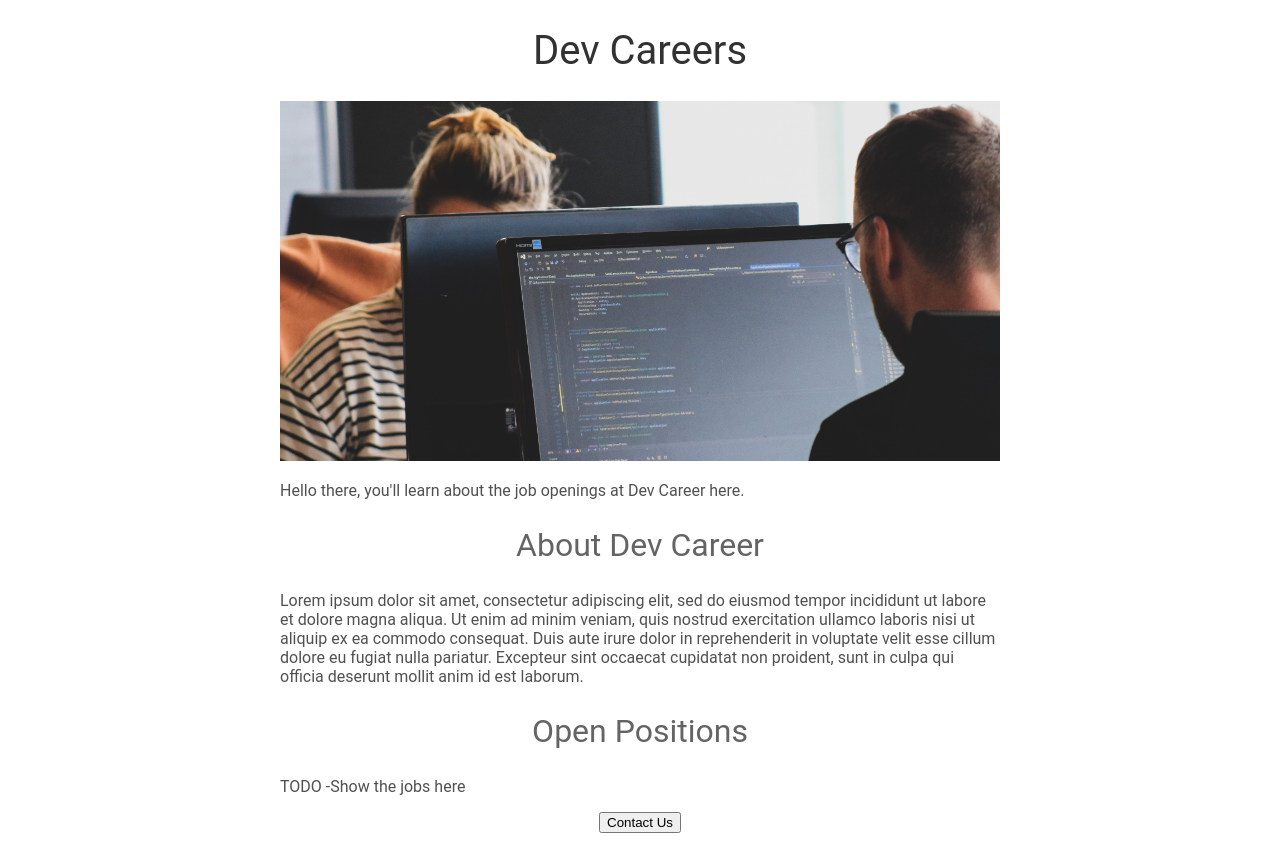
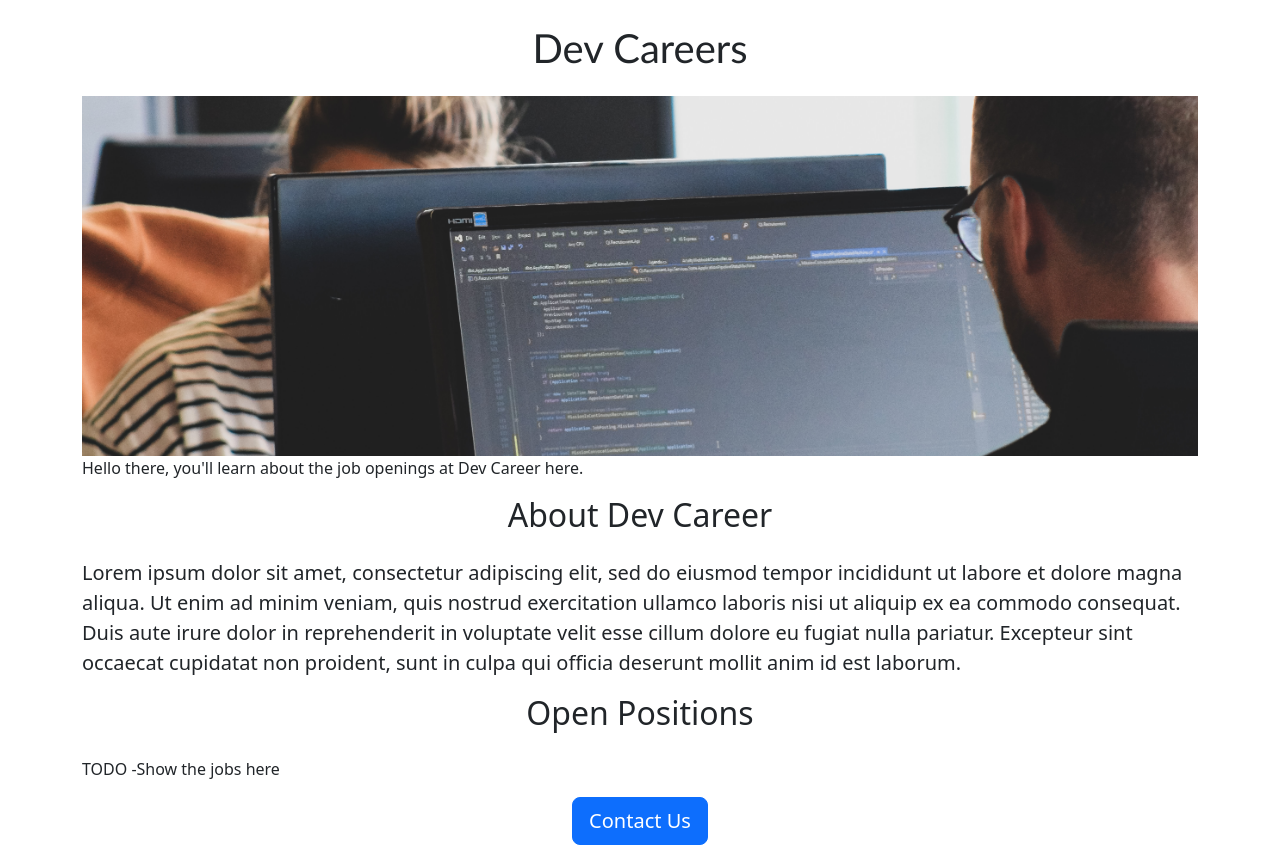
Before and after one commit to idyweb/careers-website, a Flask app: page / in a window 1280 px wide. Run offline with Flask 3, Linux system fonts and the light colour scheme.

Commit message:
used bootstrap css for index.html

```diff
--- a/templates/index.html
+++ b/templates/index.html
@@ -3,50 +3,29 @@
   <head>
     <title>Dev Careers</title>
     <link rel="stylesheet" type="text/css" href="styles.css" />
+
+    <meta charset="utf-8">
+    <meta name="viewport" content="width=device-width, initial-scale=1">
+    <link href="https://cdn.jsdelivr.net/npm/bootstrap@5.3.1/dist/css/bootstrap.min.css" rel="stylesheet" integrity="sha384-4bw+/aepP/YC94hEpVNVgiZdgIC5+VKNBQNGCHeKRQN+PtmoHDEXuppvnDJzQIu9" crossorigin="anonymous">
     <style>
-        h1 {
-            font-size: 40px;
-            font-family: Roboto;
-            font-weight: normal;
-            color: rgb(50,50,50);
-            text-align: center;
-        }
-        #banner{
+        #banner {
+            height: 360px;
             width: 100%;
-            height: 360px;
             object-fit: cover;
         }
-        h2{
-            font-family: Roboto;
-            font-size: 32px;
-            color: rgb(100, 100, 100);
-            text-align: center;
-            font-weight: normal;
-        }
-        p{
-            font-family: Roboto;
-            color: rgb(80,80,80);
+    </style>
 
-        }
-        #container{
-            max-width: 720px;
-            margin: 0 auto;
-        }
-        #contact-btn{
-            text-align: center;
-        }
-    </style>
   </head>
 
   <body>
-    <div id="container">
-        <h1>Dev Careers</h1>
+    <div class="container">
+        <h1 class="text-center mt-4 mb-4" >Dev Careers</h1>
 
-        <img id ="banner" src="/static/header-img.jpg" height="320" />
+        <img class="img-fluid" src="/static/header-img.jpg" id='banner'  />
 
         <p>Hello there, you'll learn about the job openings at Dev Career here.</p>
-        <h2>About Dev Career</h2>
-        <p>
+        <h2 class="text-center mt-2 mb-4">About Dev Career</h2>
+        <p class="lead">
         Lorem ipsum dolor sit amet, consectetur adipiscing elit, sed do eiusmod
         tempor incididunt ut labore et dolore magna aliqua. Ut enim ad minim
         veniam, quis nostrud exercitation ullamco laboris nisi ut aliquip ex ea
@@ -55,10 +34,10 @@
         cupidatat non proident, sunt in culpa qui officia deserunt mollit anim id
         est laborum.
         </p>
-        <h2>Open Positions </h2>
+        <h2 class="text-center mt-2 mb-4" >Open Positions </h2>
         <p>TODO -Show the jobs here </p>
-        <div id="contact-btn">
-            <button >Contact Us</button>
+        <div class="text-center" >
+            <button class="btn btn-primary btn-lg" >Contact Us</button>
 
         </div>
 
```
